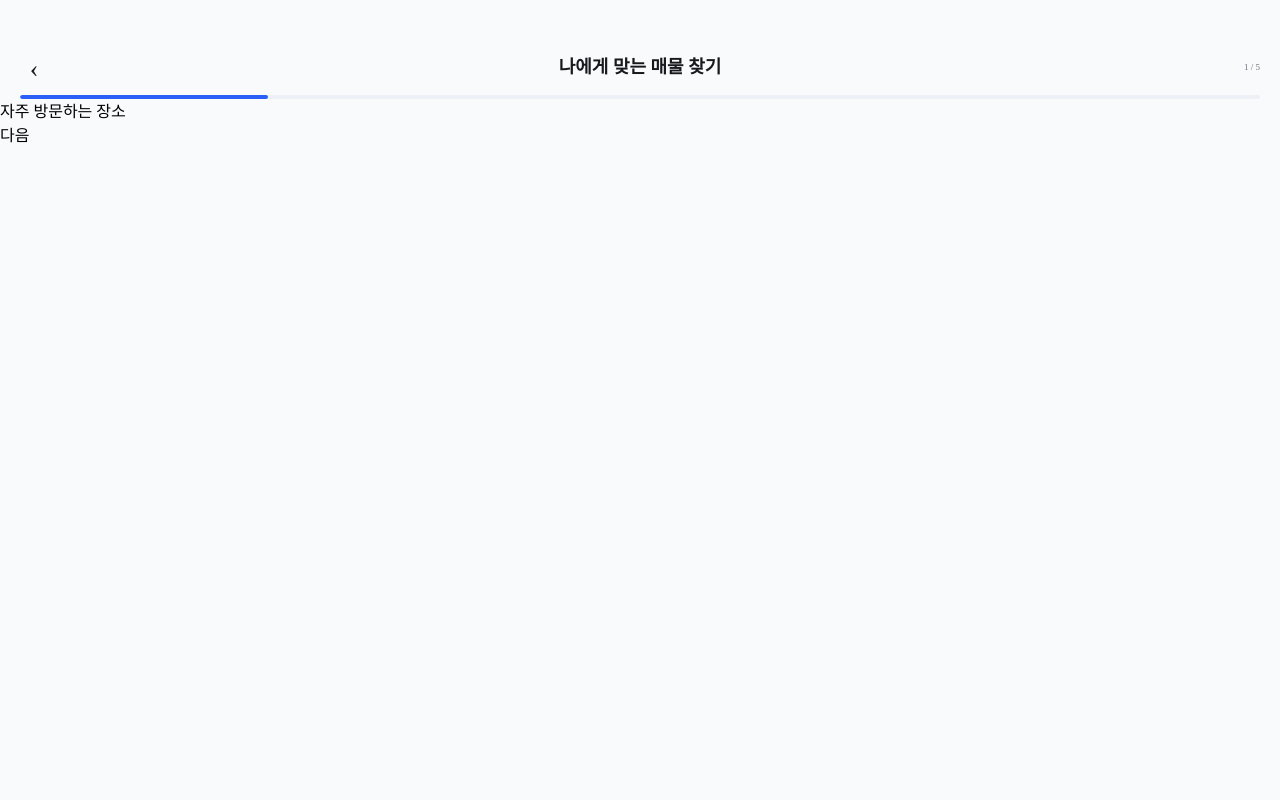
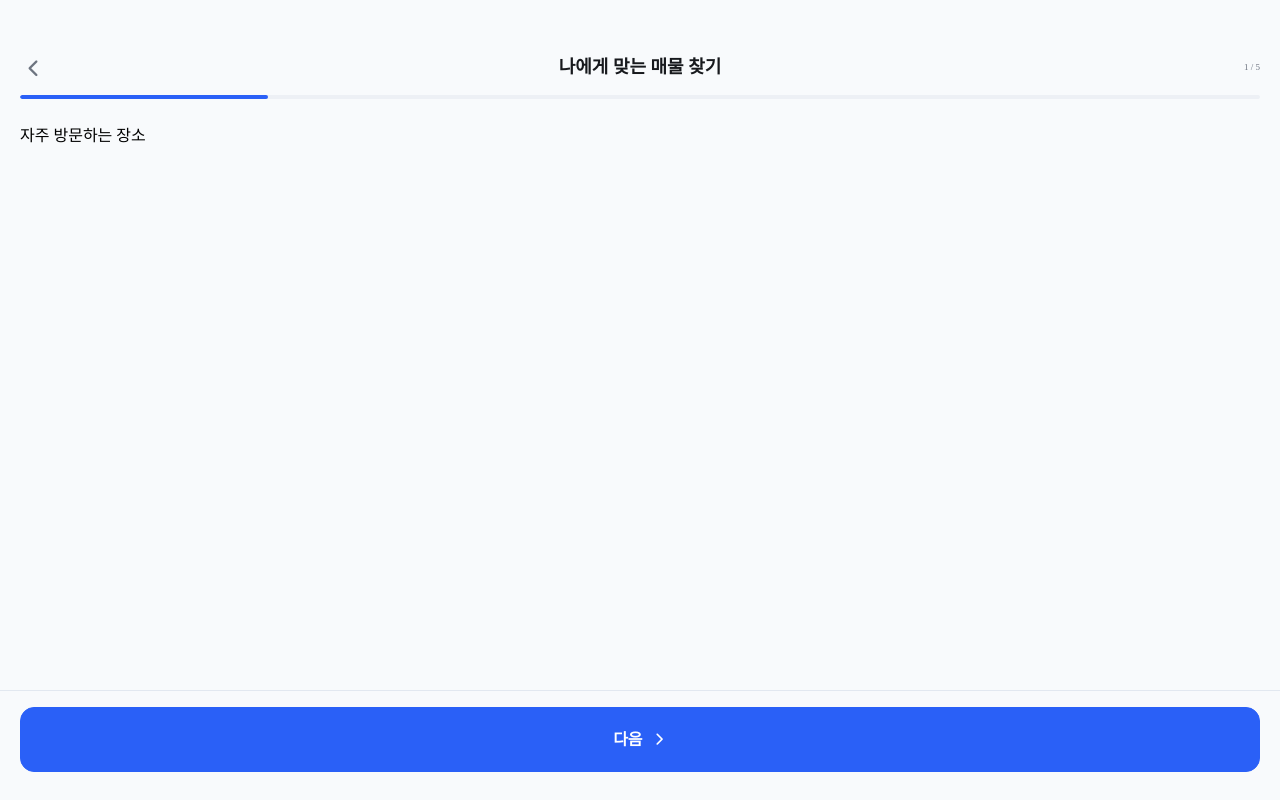
Before and after one commit to kb-7-29-1/kb, a Vue app in the folder frontend/: page /onboarding in a window 1280 px wide. Built offline with nearby package versions, Linux system fonts and the light colour scheme; a web font is replaced by a local one.

Commit message:
feat: 온보딩 bottom UI 구현 및 폰트어썸 추가

```diff
--- a/frontend/package.json
+++ b/frontend/package.json
@@ -9,6 +9,7 @@
     "preview": "vite preview"
   },
   "dependencies": {
+    "@fortawesome/fontawesome-free": "^7.3.1",
     "axios": "^1.18.1",
     "bootstrap": "^5.3.8",
     "moment": "^2.30.1",
--- a/frontend/src/components/onboarding/OnboardingBottom.vue
+++ b/frontend/src/components/onboarding/OnboardingBottom.vue
@@ -3,6 +3,10 @@ defineProps({
   currentStep: {
     type: Number,
     required: true,
+  },
+  totalSteps: {
+    type: Number,
+    default: 5,
   },
 });
 
@@ -10,9 +14,83 @@ defineEmits(['previous', 'next', 'complete']);
 </script>
 
 <template>
-  <nav>
-    <a v-if="currentStep > 1" href="#" @click.prevent="$emit('previous')"> 이전 </a>
-    <a v-if="currentStep < 5" href="#" @click.prevent="$emit('next')"> 다음 </a>
-    <a v-else href="#" @click.prevent="$emit('complete')"> 완료 </a>
+  <nav class="onboarding-bottom" aria-label="온보딩 단계 이동">
+    <button
+      v-if="currentStep > 1"
+      type="button"
+      class="secondary-button"
+      @click="$emit('previous')"
+    >
+      <i class="fa-solid fa-chevron-left" aria-hidden="true"></i>
+      이전
+    </button>
+
+    <button
+      v-if="currentStep < totalSteps"
+      type="button"
+      class="primary-button"
+      @click="$emit('next')"
+    >
+      다음
+      <i class="fa-solid fa-chevron-right" aria-hidden="true"></i>
+    </button>
+
+    <button v-else type="button" class="primary-button" @click="$emit('complete')">
+      지도에서 매물 보기
+      <i class="fa-solid fa-chevron-right" aria-hidden="true"></i>
+    </button>
   </nav>
 </template>
+
+<style scoped>
+.onboarding-bottom {
+  position: fixed;
+  right: 0;
+  bottom: 0;
+  left: 0;
+  z-index: 10;
+  display: flex;
+  gap: 10px;
+  box-sizing: border-box;
+  width: 100%;
+  min-height: 110px;
+  padding: 16px 20px max(16px, calc(env(safe-area-inset-bottom) + 10px));
+  border-top: 1px solid #e2e8f0;
+  background: #f8fafc;
+}
+
+button {
+  display: inline-flex;
+  align-items: center;
+  justify-content: center;
+  gap: 8px;
+  height: 65px;
+  border-radius: 14px;
+  font-family: inherit;
+  font-size: 16px;
+  font-weight: 700;
+  cursor: pointer;
+}
+
+button i {
+  font-size: 13px;
+}
+
+.primary-button {
+  flex: 1;
+  border: 1px solid #2a60f7;
+  background: #2a60f7;
+  color: #fff;
+}
+
+.secondary-button {
+  flex: 0 0 88px;
+  border: 1px solid #e2e8f0;
+  background: #fff;
+  color: #64748b;
+}
+
+button:active {
+  transform: scale(0.99);
+}
+</style>
--- a/frontend/src/components/onboarding/OnboardingHeader.vue
+++ b/frontend/src/components/onboarding/OnboardingHeader.vue
@@ -17,7 +17,7 @@ defineEmits(['back']);
   <header class="onboarding-header">
     <div class="header-row">
       <button type="button" class="back-button" aria-label="이전 단계" @click="$emit('back')">
-        ‹
+        <i class="fa-solid fa-chevron-left" aria-hidden="true"></i>
       </button>
 
       <h1>나에게 맞는 매물 찾기</h1>
@@ -54,10 +54,9 @@ defineEmits(['back']);
   padding: 0;
   border: 0;
   background: transparent;
-  color: #1d1d1f;
-  font-size: 26px;
-  font-weight: 300;
-  line-height: 30px;
+  color: #6d7480;
+  font-size: 18px;
+  line-height: 1;
   cursor: pointer;
 }
 
--- a/frontend/src/main.js
+++ b/frontend/src/main.js
@@ -1,4 +1,5 @@
 import './assets/styles/main.css';
+import '@fortawesome/fontawesome-free/css/all.min.css';
 
 import { createApp } from 'vue';
 import { createPinia } from 'pinia';
--- a/frontend/src/pages/onboarding/OnBoardingPage.vue
+++ b/frontend/src/pages/onboarding/OnBoardingPage.vue
@@ -45,7 +45,9 @@ const goMap = () => {
 <template>
   <main class="onboarding-page">
     <OnboardingHeader :current-step="currentStep" @back="goPrevious" />
-    <component :is="currentComponent" />
+    <section class="onboarding-content">
+      <component :is="currentComponent" />
+    </section>
     <OnboardingBottom
       :current-step="currentStep"
       @previous="goPrevious"
@@ -62,4 +64,9 @@ const goMap = () => {
   min-height: 100dvh;
   background: #f8fafc;
 }
+
+.onboarding-content {
+  flex: 1;
+  padding: 24px 20px 110px;
+}
 </style>
```
Also changed, not shown: 1 other file (tests, documents, lock files or other folders).
